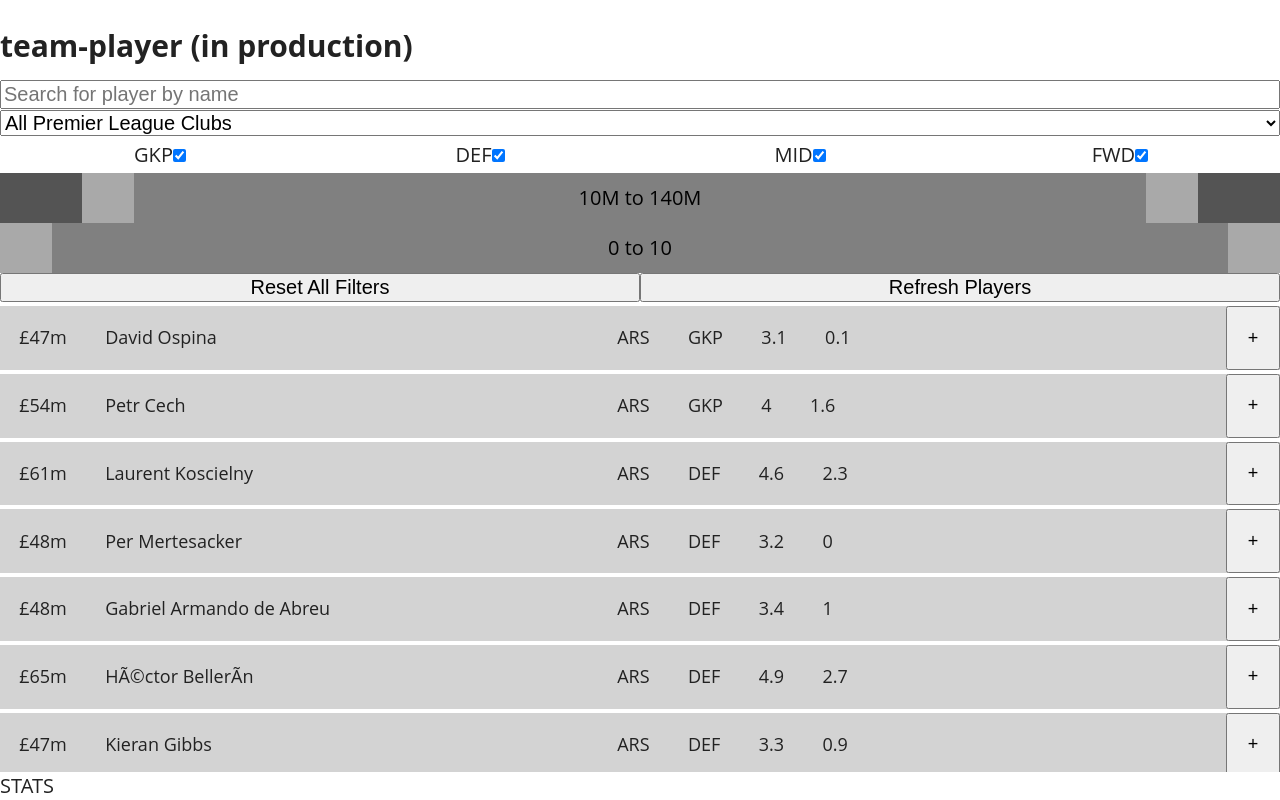
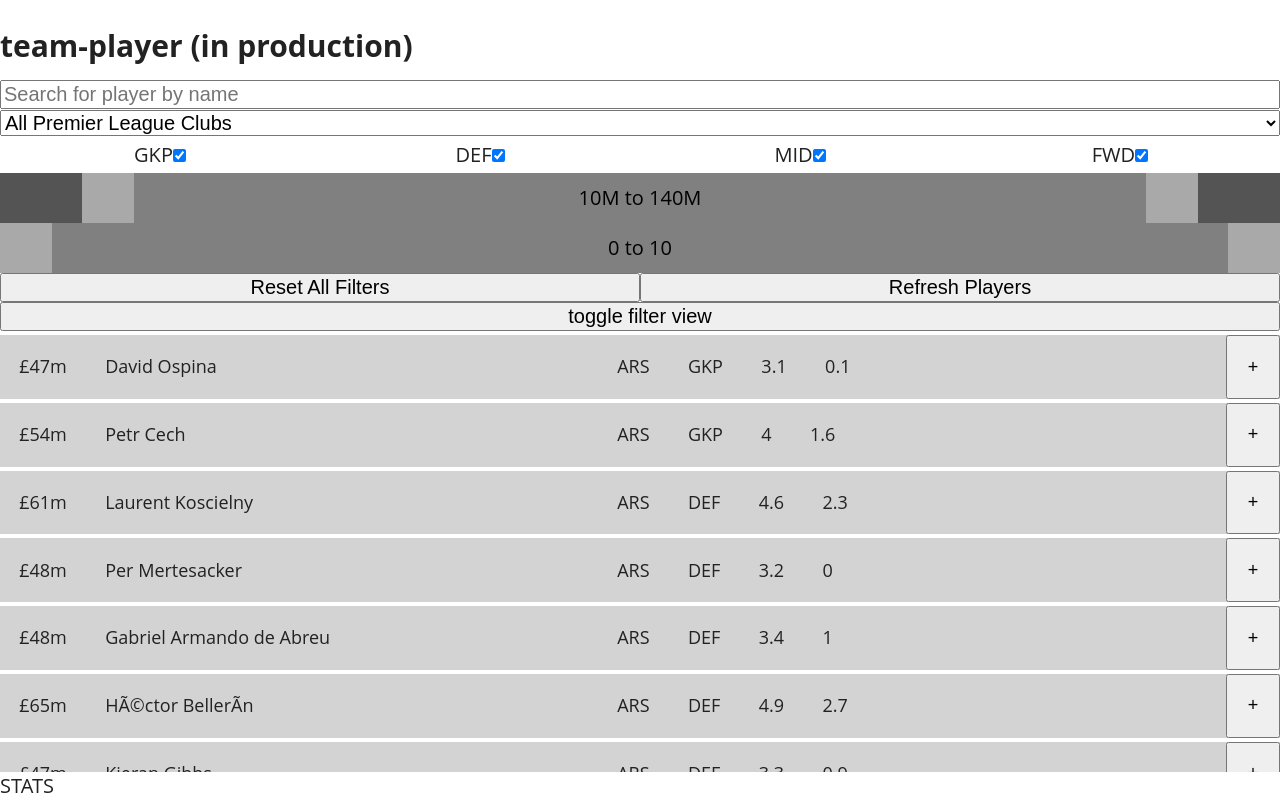
Before and after one commit to rycu/team-player, a React (Create React App) app: page / in a window 1280 px wide. Built offline with nearby package versions, Linux system fonts and the light colour scheme.

Commit message:
added react-transition-group and placed btn for filter view toggle

```diff
--- a/package.json
+++ b/package.json
@@ -6,6 +6,7 @@
     "react": "^15.5.4",
     "react-dom": "^15.5.4",
     "react-redux": "^5.0.5",
+    "react-transition-group": "^2.0.2",
     "redux": "^3.6.0",
     "redux-logger": "^3.0.6",
     "redux-thunk": "^2.2.0"
--- a/src/containers/App.js
+++ b/src/containers/App.js
@@ -6,6 +6,7 @@
 import FiltersContainer from './FiltersContainer'
 import PlayerListContainer from './PlayerListContainer'
 import PitchContainer from './PitchContainer'
+import Button from '../components/Button';
 
 class App extends Component {
   static propTypes = {
@@ -31,9 +32,13 @@
     dispatch(fetchDataIfNeeded('playerList', 'premElements'))
   }
 
+  handleFilterViewToggleClick = e => {
+    console.log('HIT');
+  }
+
   rowsPerRender = 30
 
-  handleScroll = e => {
+  handlePlayerListScroll = e => {
 
     //INFINITE SCROLL
 
@@ -68,9 +73,14 @@
               isFetching={isFetchingPlayers}
             />
           </div>
+          <Button
+            clickFunc={this.handleFilterViewToggleClick}
+            className={"toggle-filter-view-button"}
+            text={'toggle filter view'}
+          />
           <div
             id="scroll-box"
-            onScroll={this.handleScroll}
+            onScroll={this.handlePlayerListScroll}
             className="player-list"
             style={{ opacity: isFetchingPlayers ? 0.2 : 1 }}>
             <PlayerListContainer
--- a/src/main.css
+++ b/src/main.css
@@ -512,6 +512,8 @@
   flex-direction: column; }
   .player-selection .player-list {
     overflow: auto; }
+  .player-selection .toggle-filter-view-button button {
+    width: 100%; }
 
 .player-filters__name input {
   width: 100%; }
--- a/src/sass/layout/_drafts.scss
+++ b/src/sass/layout/_drafts.scss
@@ -30,4 +30,10 @@
 
 	}
 
+	.toggle-filter-view-button{
+		button{
+			width:100%;
+		}
+	}
+
 }
```
Also changed, not shown: 2 other files (tests, documents, lock files or other folders).
